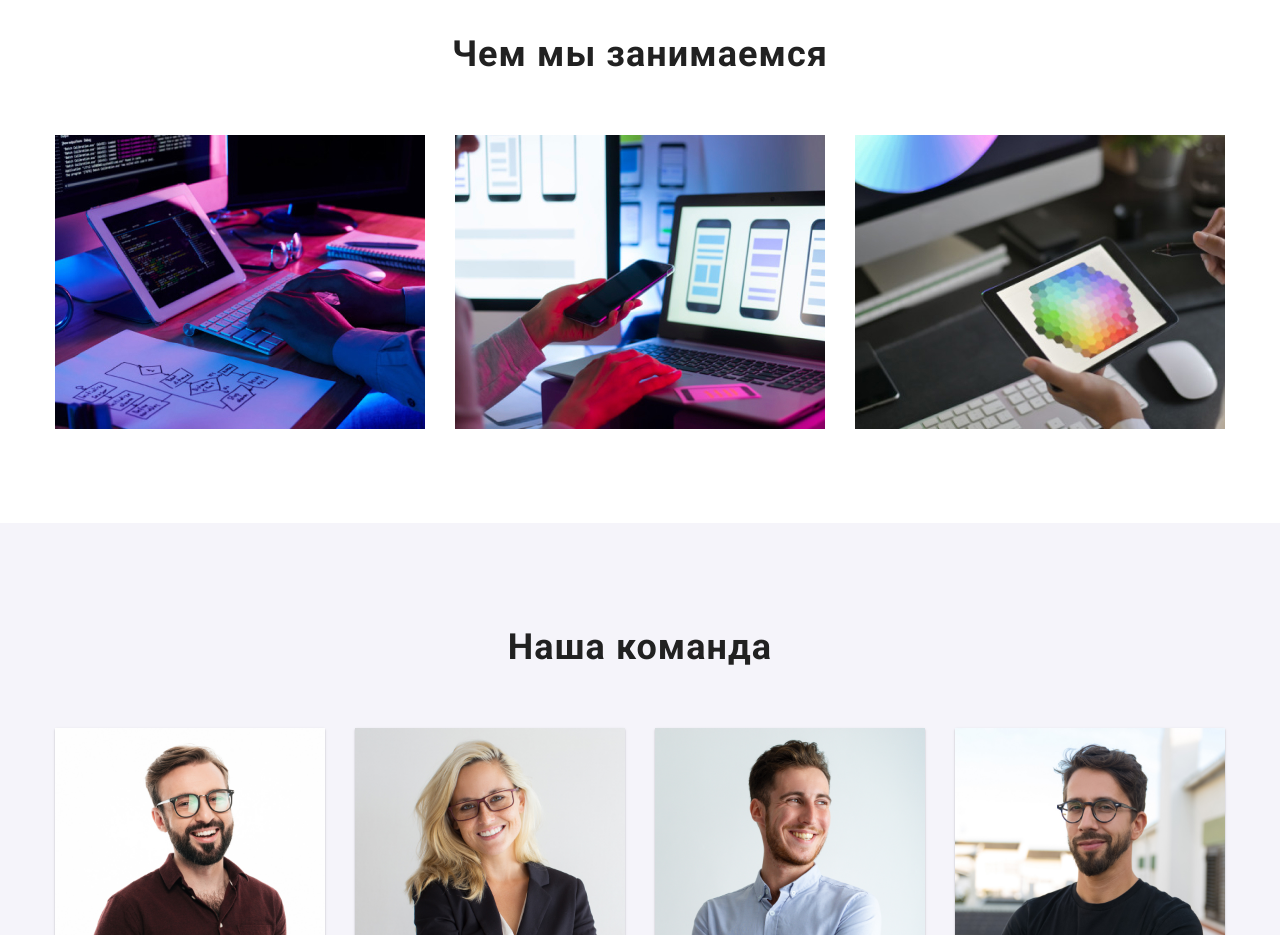
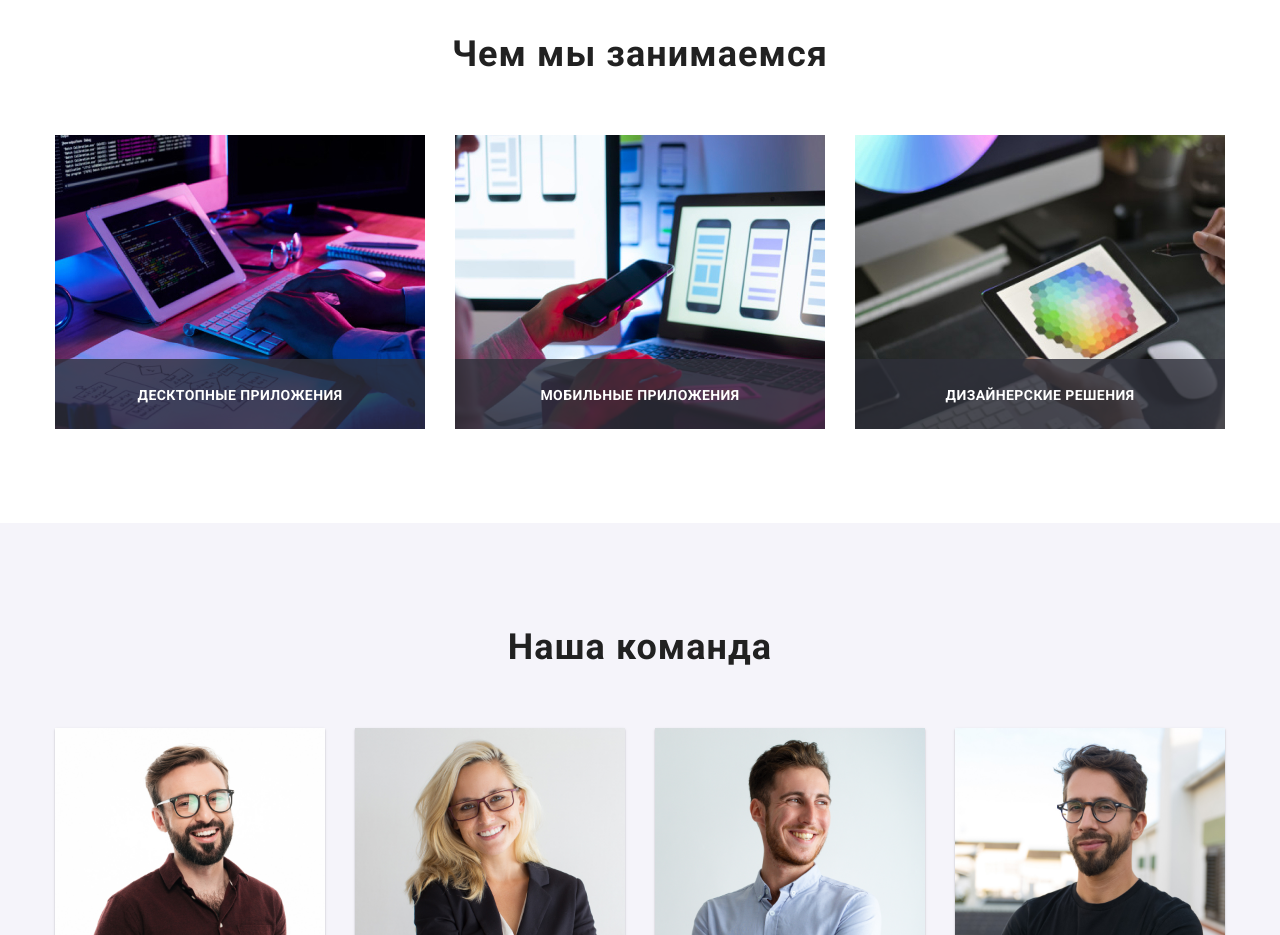
Before and after one commit to Eldiwr/goit-markup-hw-05, a plain HTML site: page index.html in a window 1280 px wide. Shown: the part 1100-2035 px from the top of the page. Drawn offline with nearby package versions, Linux system fonts and the light colour scheme.

Commit message:
business sectione

```diff
--- a/css/styles.css
+++ b/css/styles.css
@@ -78,6 +78,10 @@ img {
 
 .item:not(:last-child){
 	margin-right: 30px;
+}
+
+.item.thumb {
+	position: absolute;
 }
 
 
@@ -367,10 +371,41 @@ b {
 
 /* -------------------Busines section------------------- */
 
-.busines {
+.business {
 	padding-top: 0px;
 }
 
+.business-thumb {
+	position: relative;
+}
+
+.description-thumb {
+
+	position: absolute;
+	width: 100%;
+	height: 70px;
+	bottom: 0;
+	right: 0;
+
+	display: flex;
+	justify-content: center;
+
+	padding: 27px;
+
+	background: rgba(47, 48, 58, 0.8);
+}
+
+.business-description {
+
+	color: var(--primary-background-color);
+
+	font-weight: 700;
+	font-size: 14px;
+	line-height: 1.4;
+	text-align: center;
+	letter-spacing: 0.03em;
+	text-transform: uppercase;
+}
 /* ----------------------Team---------------------- */
 
 .team {
--- a/index.html
+++ b/index.html
@@ -91,12 +91,34 @@
                 </ul>
             </div>
         </section>
-        <section class="busines section">
+        <section class="business section">
             <h2 class="title">Чем мы занимаемся</h2>
-            <ul class="busines-list container list">
-                <li class="item"><img src="./img/img.jpg" alt="Программирование" width="370"></li>
-                <li class="item"><img src="./img/img(1).jpg" alt="Анализ" width="370"></li>
-                <li class="item"><img src="./img/img(2).jpg" alt="Дизайн" width="370"></li>
+            <ul class="business-list container list">
+                <li class="item">
+                    <div class="business-thumb">
+                        <img src="./img/img.jpg" alt="Программирование" width="370">
+                        <div class="description-thumb">
+                            <p class="business-description">Десктопные приложения</p>
+                        </div>
+                    </div>
+
+                </li>
+                <li class="item">
+                    <div class="business-thumb">
+                        <img src="./img/img(1).jpg" alt="Анализ" width="370">
+                        <div class="description-thumb">
+                            <p class="business-description">Мобильные приложения</p>
+                        </div>
+                    </div>
+                </li>
+                <li class="item">
+                    <div class="business-thumb">
+                        <img src="./img/img(2).jpg" alt="Дизайн" width="370">
+                        <div class="description-thumb">
+                            <p class="business-description">Дизайнерские решения</p>
+                        </div>
+                    </div>
+                </li>
             </ul>
         </section>
         <section class="team section">
```
